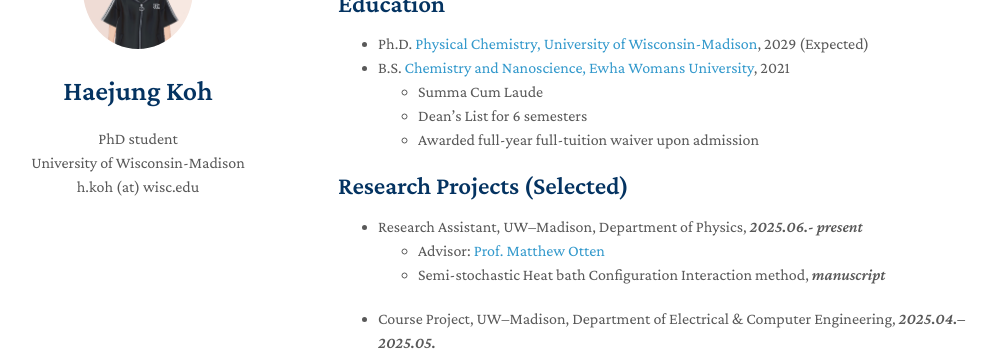
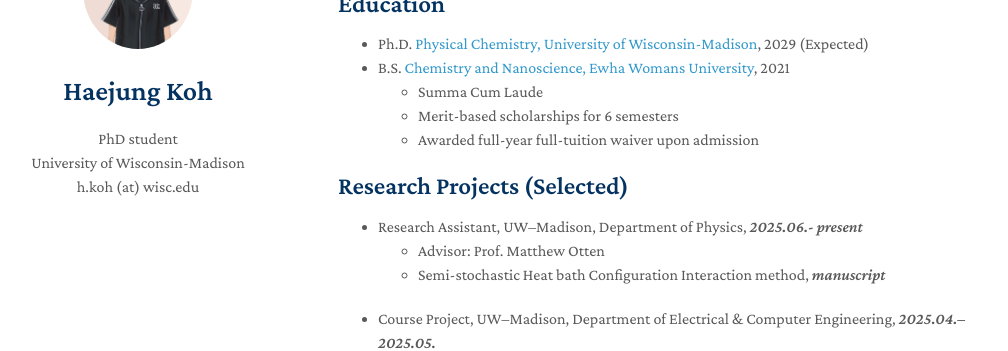
Before and after one commit to MaximHelio/MaximHelio.github.io, a Jekyll site: the page built from index.md, in a window 1280 px wide and 900 px high, scrolled down 382 px. Shown: the part 153-504 px from the top of the window, without its empty margins (132-1140 px from the left). Built offline with Jekyll 4.4.1, drawn with Linux system fonts in a browser that asks for light colours; nearby versions of some CDN libraries; a style sheet for code colours, icons or effects is not loaded; our own code applies the rules of GitHub Pages for plain Markdown files.

Commit message:
Add first

```diff
--- a/index.md
+++ b/index.md
@@ -16,12 +16,12 @@ In my free time, I enjoy:
 * Ph.D. [Physical Chemistry, University of Wisconsin-Madison](https://chem.wisc.edu/theoretical-computational/), 2029 (Expected)
 * B.S. [Chemistry and Nanoscience, Ewha Womans University](https://myr.ewha.ac.kr/engchem/index.do), 2021
   * Summa Cum Laude
-  * Dean's List for 6 semesters
+  * Merit-based scholarships for 6 semesters
   * Awarded full-year full-tuition waiver upon admission
 
 ## Research Projects (Selected)
 - Research Assistant, UW–Madison, Department of Physics, *2025.06.- present*
-  - Advisor: [Prof. Matthew Otten](https://otten.physics.wisc.edu)
+  - Advisor: Prof. Matthew Otten
   - Semi-stochastic Heat bath Configuration Interaction method, *manuscript*
 - Course Project, UW–Madison, Department of Electrical & Computer Engineering, *2025.04.–2025.05.*
   - Final project in CS 761 (Mathematics for Machine Learning)
```
